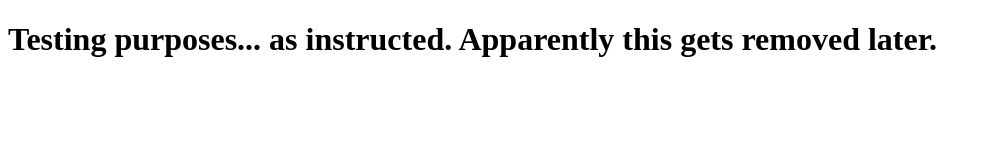
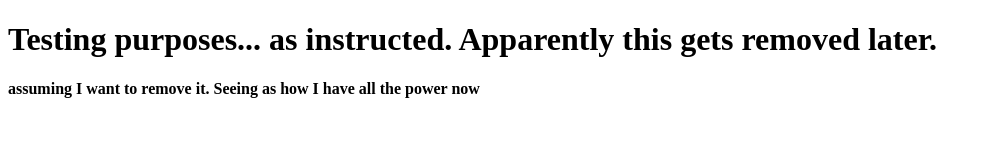
Before and after one commit to CummingsLoganT/fs-deployment-lab, a website: page index.html in a window 1280 px wide. Shown: the whole page, without its empty margins (0-991 px from the left). Drawn offline with Linux system fonts and the light colour scheme.

Commit message:
test auto deploy

```diff
--- a/index.html
+++ b/index.html
@@ -9,6 +9,7 @@
 <body>
     <meatAndPotatoes>
         <h1>Testing purposes... as instructed. Apparently this gets removed later. </h1>
+        <h4>assuming I want to remove it. Seeing as how I have all the power now</h4>
     </meatAndPotatoes>
 
 </body>
```
